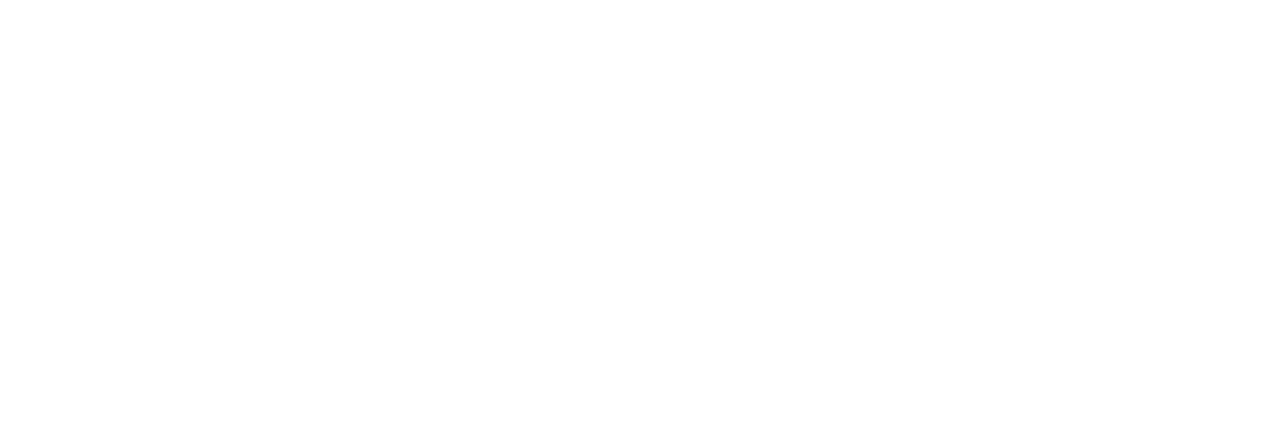
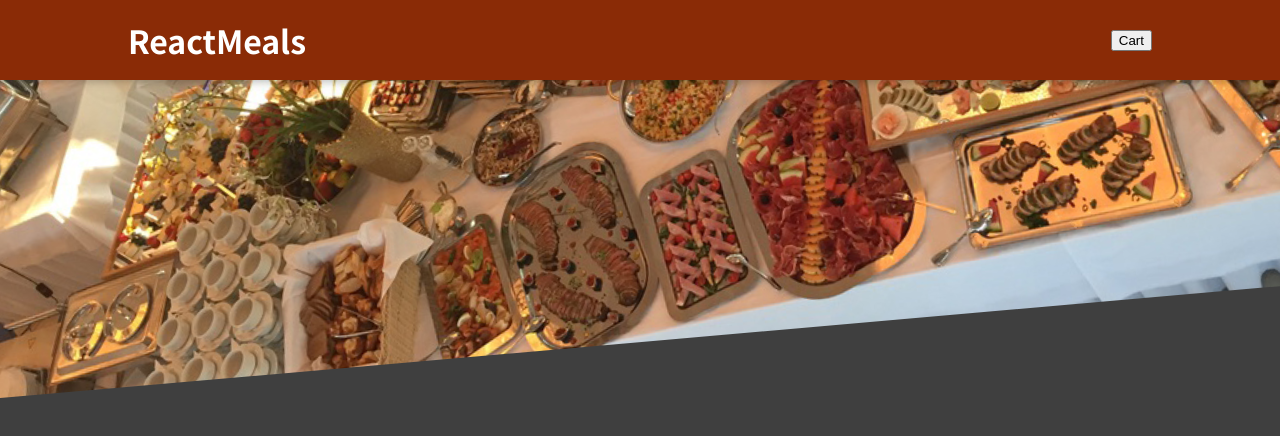
Before and after one commit to karishmabisht14/React-Restaurant-app, a React (Create React App) app: page / in a window 1280 px wide. Shown: the top 436 px of the page. Built offline with nearby package versions, Linux system fonts and the light colour scheme.

Commit message:
Create Header Component

```diff
--- a/src/App.js
+++ b/src/App.js
@@ -1,12 +1,13 @@
 import React from 'react';
 
 import './App.css';
+import Header from './components/Layout/Header';
 
 
 const App = () => {
   return (
     <React.Fragment>
-
+      <Header />
     </React.Fragment>
   )
 }
--- /dev/null
+++ b/src/components/Layout/Header.js
@@ -0,0 +1,20 @@
+import React, { Fragment } from "react";
+
+import classes from "./Header.module.css"
+import mealsImage from "../../assets/meals.jpg"
+
+const Header = props => {
+    return (
+        <Fragment>
+            <header className={classes.header}>
+                <h1>ReactMeals</h1>
+                <button>Cart</button>
+            </header>
+            <div className={classes['main-image']}>
+                <img src={mealsImage} alt="Delicious Food Table..."></img>
+            </div>
+        </Fragment>
+    );
+};
+
+export default Header;
--- /dev/null
+++ b/src/components/Layout/Header.module.css
@@ -0,0 +1,29 @@
+.header {
+    position: fixed;
+    top: 0;
+    left: 0;
+    width: 100%;
+    height: 5rem;
+    background-color: #8a2b06;
+    color: white;
+    display: flex;
+    justify-content: space-between;
+    align-items: center;
+    padding: 0 10%;
+    box-shadow: 0 2px 8px rgba(0, 0, 0, 0.25);
+    z-index: 10;
+  }
+
+  .main-image {
+    width: 100%;
+    height: 25rem;
+    z-index: 0;
+    overflow: hidden;
+  }
+
+  .main-image img {
+    width: 110%;
+    height: 100%;
+    object-fit: cover;
+    transform: rotateZ(-5deg) translateY(-4rem) translateX(-1rem);
+  }
--- a/src/index.css
+++ b/src/index.css
@@ -1,13 +1,14 @@
+@import url('https://fonts.googleapis.com/css2?family=Noto+Sans+JP:wght@400;700&display=swap');
+
+* {
+  box-sizing: border-box;
+}
+
+html {
+  font-family: 'Noto Sans JP', sans-serif;
+}
+
 body {
   margin: 0;
-  font-family: -apple-system, BlinkMacSystemFont, 'Segoe UI', 'Roboto', 'Oxygen',
-    'Ubuntu', 'Cantarell', 'Fira Sans', 'Droid Sans', 'Helvetica Neue',
-    sans-serif;
-  -webkit-font-smoothing: antialiased;
-  -moz-osx-font-smoothing: grayscale;
+  background-color: #3f3f3f;
 }
-
-code {
-  font-family: source-code-pro, Menlo, Monaco, Consolas, 'Courier New',
-    monospace;
-}
```
Also changed, not shown: src/assets/meals.jpg (added).
